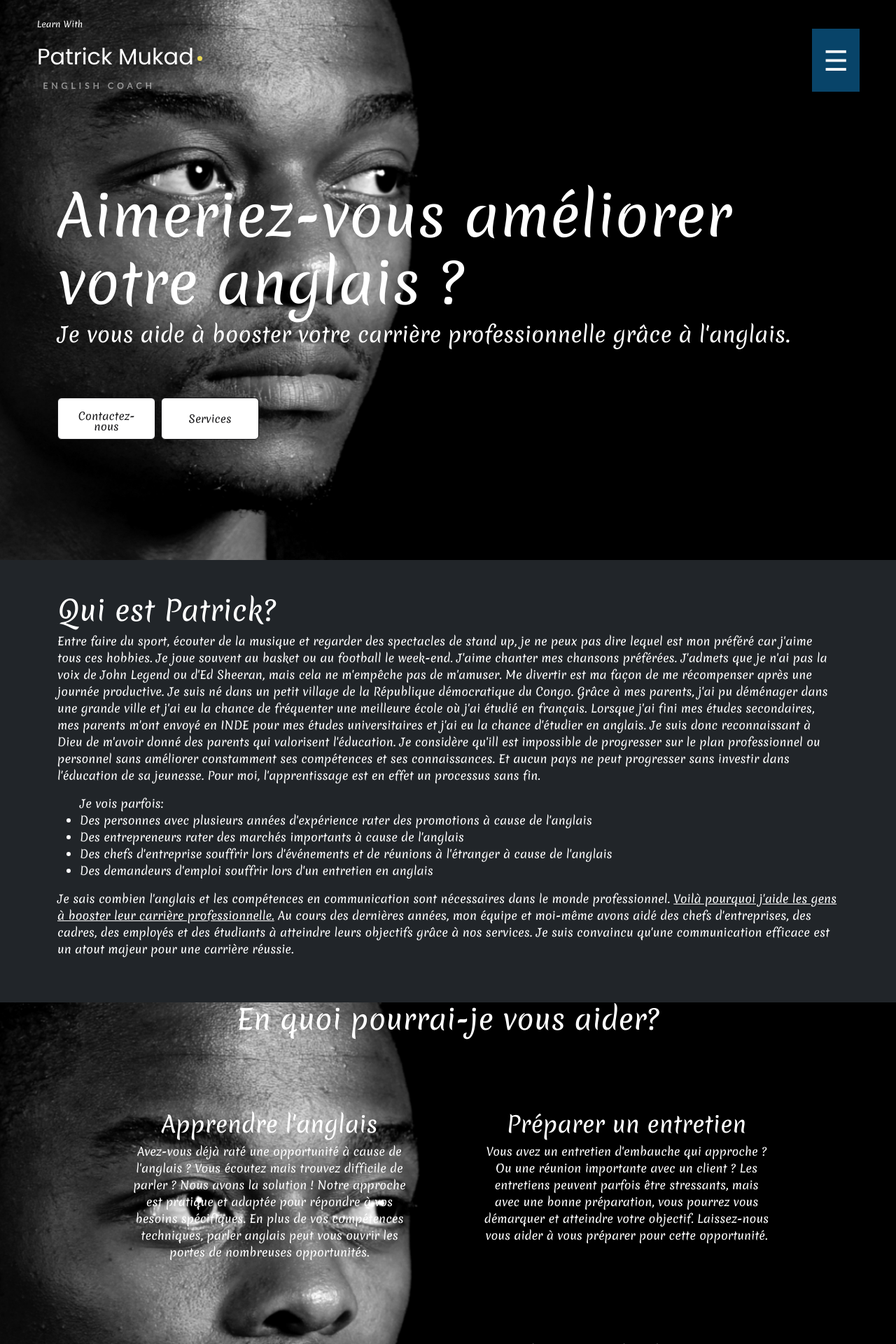
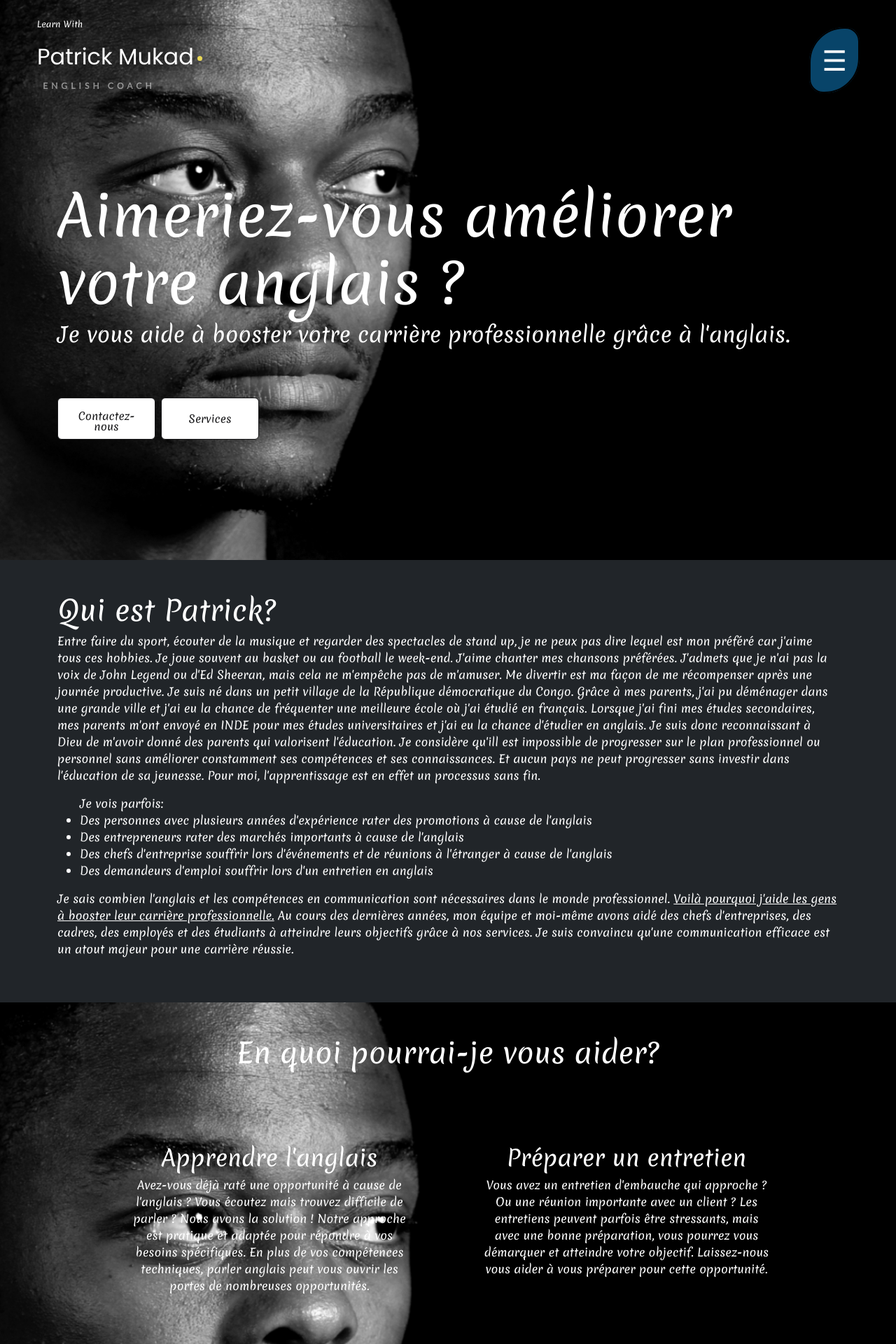
Before and after one commit to mikeaxle/learning-with-patrick, a Nuxt app: page / in a window 1280 px wide. Shown: the top 1920 px of the page at 70% size. Built offline with nearby package versions, Linux system fonts and the light colour scheme.

Commit message:
nav button added

```diff
--- a/pages/index.vue
+++ b/pages/index.vue
@@ -124,7 +124,7 @@
     <!-- Third section -->
     <div class="parallax services" id="services">
       <div class="container text-center">
-        <h1 class="text-justify  text-white">
+        <h1 class="text-justify  text-white pt-5">
           En quoi pourrai-je vous aider?
         </h1>
 
@@ -186,7 +186,7 @@
           adipisicing elit.
         </p>
 
-        <div class="flex-container">
+        <div class="flex-container logos">
           <div class="flex-item-left">
             <img width="200px" src="../assets/images/itot.png" alt="ITOT Africa" />
           </div>
@@ -317,6 +317,8 @@ export default defineComponent({
             font-size: 40px;
             background-color: rgb(8, 68, 105);
             position: sticky;
+            border: 2px solid black;
+            border-radius: 50px 20px;
           }
         }
       }
@@ -359,7 +361,6 @@ export default defineComponent({
 }
 
 .contact {
-  // background-color: #989898;
   background-image: url(https://images.unsplash.com/photo-1540597224397-b6c6496e996a?ixlib=rb-4.0.3&ixid=MnwxMjA3fDB8MHxwaG90by1wYWdlfHx8fGVufDB8fHx8&auto=format&fit=crop&w=1374&q=80);
   background-repeat: no-repeat;
   background-size: cover;
@@ -368,11 +369,6 @@ export default defineComponent({
 .parallax {
   /* The image used */
   background-image: url("../assets/images/patrick_black_and_white.jpg");
-  // filter: opacity(20%);
-  // filter: grayscale(100%);
-
-  /* Set a specific height */
-  // height: 500px;
 
   /* Create the parallax scrolling effect */
   background-attachment: fixed;
@@ -438,11 +434,13 @@ a:hover {
   }
 }
 
+
+
 .sidenav {
   height: 100%;
   width: 0;
   position: fixed;
-  z-index: 1;
+  z-index: 100;
   top: 0;
   right: 0;
   background-color: $bg_nav !important;
@@ -509,4 +507,21 @@ a:hover {
     font-size: 18px;
   }
 }
+
+@media screen and (max-height: 700px) {
+  .logos {
+    flex-wrap: wrap;
+  }
+
+  .about {
+    text-align: center !important;
+  }
+
+}
+
+@media screen and (max-height: 400px) {
+  .testimonial {
+    background-color: red !important;
+  }
+}
 </style>
```
